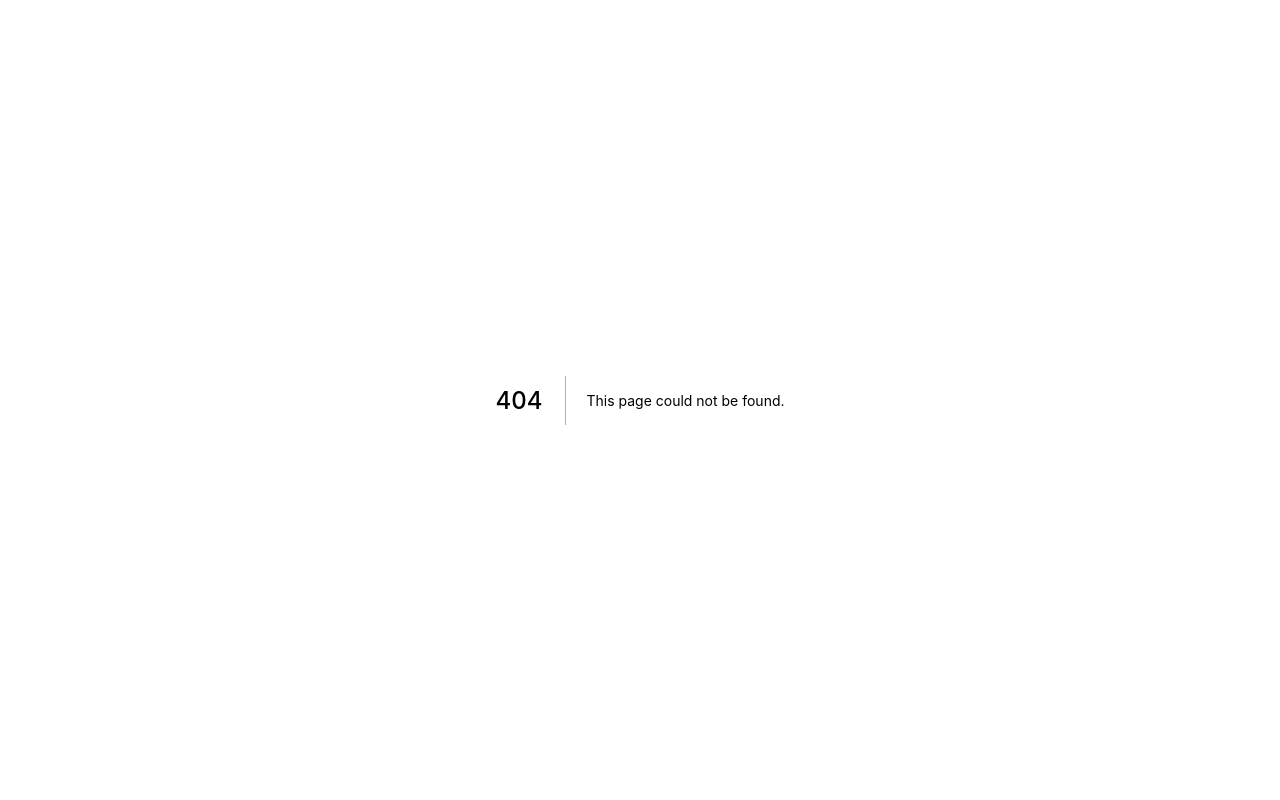
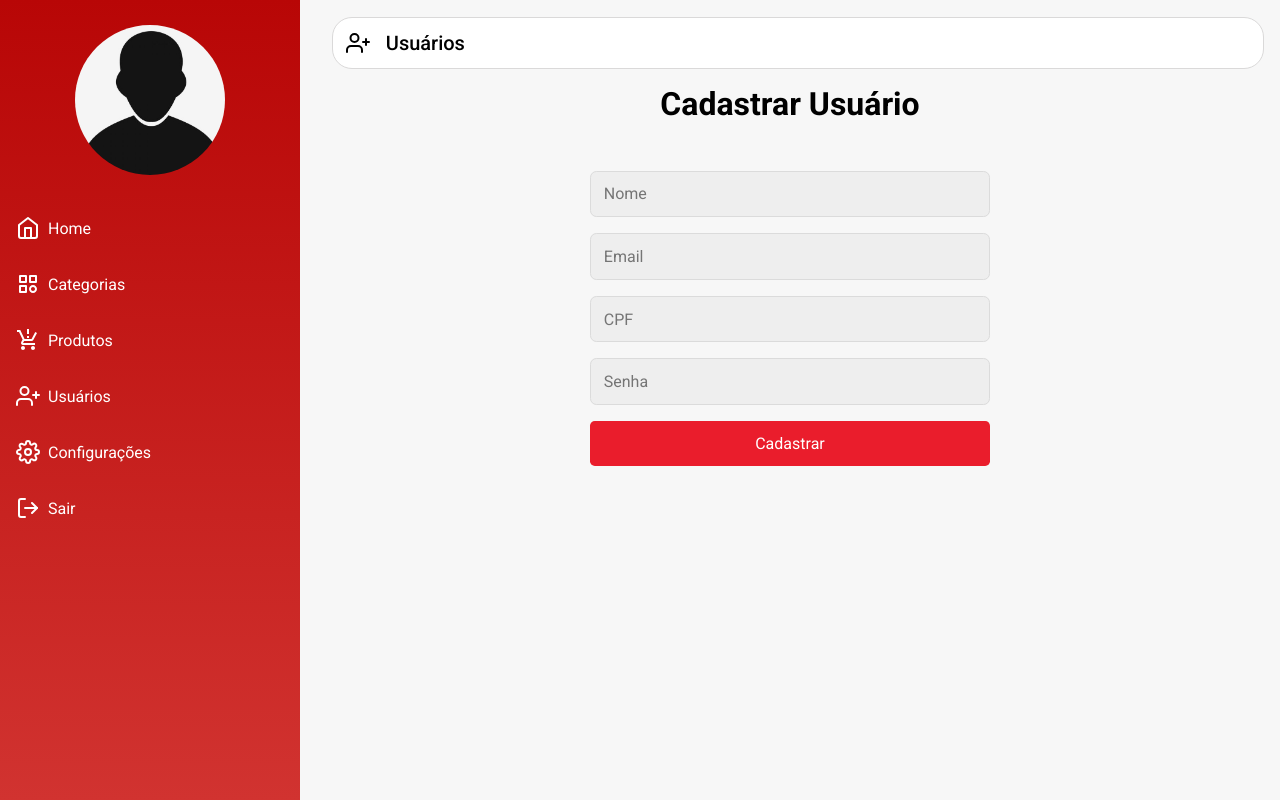
Before and after one commit to juniorsilvacc/gestao-pedidos, a Next.js app in the folder frontend/: page /user in a window 1280 px wide. Before the commit this address had no page. Built offline with nearby package versions, Linux system fonts and the light colour scheme.

Commit message:
feat: page creation user

```diff
--- a/frontend/src/contexts/AuthContext.tsx
+++ b/frontend/src/contexts/AuthContext.tsx
@@ -33,6 +33,7 @@ type AuthProviderProps = {
 type RegisterProps = {
   name: string;
   email: string;
+  cpf: string;
   password: string;
 }
 
@@ -90,15 +91,16 @@ export function AuthProvider({ children }: AuthProviderProps) {
     }
   }
 
-  async function register({ name, email, password }: RegisterProps) {
+  async function register({ name, email, cpf, password }: RegisterProps) {
     try {
       await api.post("/api/users/register", {
         name,
         email,
+        cpf,
         password
       })
 
-      toast.success("Usuário criado com success");
+      toast.success("Usuário criado");
 
       Router.push("/")
     } catch (error) {
--- a/frontend/src/pages/dashboard/styles.module.css
+++ b/frontend/src/pages/dashboard/styles.module.css
@@ -1,73 +1,3 @@
-/* .container{
-  max-width: 620px;
-  display: flex;
-  justify-content: center;
-  flex-direction: column;
-  margin: 3rem auto;
-  padding: 0 2rem;
-  overflow: hidden;
-}
-
-.title {
-  font-family: 'Poppins', sans-serif;
-  font-size: 1.6rem;
-  font-weight: bold;
-}
-
-.containerHeader{
-  display: flex;
-  justify-content: space-between;
-  align-items: center;
-}
-
-.containerHeader button{
-  background: transparent;
-  border: 0;
-  transition: transform 300ms;
-}
-
-.containerHeader button:hover{
-  transform: scale(1.2);
-  filter: brightness(1.08);
-}
-
-.orders{
-  display: flex;
-  flex-direction: column;
-  margin: 1rem 0;
-}
-
-.orderItem{
-  display: flex;
-  flex-direction: row;
-  background: #FFC1C4;
-  padding: 1rem;
-  align-items: center;
-  border-radius: .2rem;
-  transition: filter 500ms;
-  margin-bottom: .8rem;
-}
-
-.orderItem button{
-  background: transparent;
-  border: none;
-  font-size: 1.2rem;
-  color: var(--black);
-  font-weight: 400;
-  align-items: center;
-}
-
-.orderItem:hover{
-  filter: brightness(0.9);
-}
-
-.empty{
-  font-size: 1.2rem;
-  font-weight: 500;
-  text-align: center;
-  margin-top: 3rem;
-} */
-
 .content {
   margin-left: 300px;
   padding: 1px 16px;
@@ -84,6 +14,17 @@
   padding: .8rem;
 }
 
+.title {
+  margin-left: 1rem;
+  font-size: 1rem;
+}
+
+.title h1 {
+  font-size: 20px;
+  font-weight: 500;
+  margin-left: 16px;
+}
+
 .blockRefresh{
   display: flex;
   align-items: center;
@@ -97,17 +38,6 @@
   border: 1px solid rgb(161, 161, 161);
   padding: 3px;
   border-radius: 3px;
-}
-
-.title {
-  margin-left: 1rem;
-  font-size: 1rem;
-}
-
-.title h1 {
-  font-size: 20px;
-  font-weight: 500;
-  margin-left: 16px;
 }
 
 .requests{
--- /dev/null
+++ b/frontend/src/pages/user/index.tsx
@@ -0,0 +1,105 @@
+import React, { FormEvent, useContext, useState } from 'react'
+import Head from "next/head";
+import styles from "./styles.module.css";
+import { AuthContext } from '../../contexts/AuthContext';
+import { FiUserPlus } from 'react-icons/fi';
+import { toast } from 'react-toastify';
+
+// Components
+import Header from '../../components/header'
+import Button from '../../components/forms/Button';
+import Input from '../../components/forms/Input';
+
+export default function User() {
+  const { register } = useContext(AuthContext);
+
+  const [name, setName] = useState('');
+  const [email, setEmail] = useState('');
+  const [cpf, setCpf] = useState('');
+  const [password, setPassword] = useState('');
+
+  const [loading, setLoading] = useState(false);
+
+  async function handleRegister(e: FormEvent) {
+    e.preventDefault();
+
+    if (name === '' || email === '' || cpf === '' || password === '') {
+      return toast.warning("Preencha todos os campos")
+    }
+
+    setLoading(true);
+
+    let data = {
+      name,
+      email,
+      cpf,
+      password
+    }
+
+    await register(data);
+
+    setLoading(false);
+  }
+
+  return (
+    <>
+      <Head>
+        <title>Gestão de Pedidos - Cadastrar Usuário</title>
+      </Head>
+      <div>
+        <Header />
+
+        <div className={styles.content}>
+          <div className={styles.title}>
+            <FiUserPlus color="#000" size={24} />
+            <h1>Usuários</h1>
+          </div>
+
+          <div className={styles.container}>
+            <h1 className={styles.titlePageUser}>Cadastrar Usuário</h1>
+
+            <div className={styles.login}>
+              <form onSubmit={handleRegister}>
+                <Input
+                  placeholder="Nome"
+                  type="text"
+                  value={name}
+                  onChange={(e) => setName(e.target.value)}
+                />
+
+                <Input
+                  placeholder="Email"
+                  type="email"
+                  value={email}
+                  onChange={(e) => setEmail(e.target.value)}
+                />
+
+                <Input
+                  placeholder="CPF"
+                  type="cpf"
+                  value={cpf}
+                  onChange={(e) => setCpf(e.target.value)}
+                />
+
+                <Input
+                  placeholder="Senha"
+                  type="password"
+                  value={password}
+                  onChange={(e) => setPassword(e.target.value)}
+                />
+
+                <Button
+                  type="submit"
+                  Loading={loading}
+                >
+                  Cadastrar
+                </Button>
+              </form>
+            </div>
+          </div>
+
+        </div>
+      </div>
+    </>
+  )
+}
--- /dev/null
+++ b/frontend/src/pages/user/styles.module.css
@@ -0,0 +1,61 @@
+.content {
+  margin-left: 300px;
+  padding: 1px 16px;
+}
+
+.title {
+  display: flex;
+  flex-direction: row;
+  align-items: center;
+  margin: 1rem 0;
+  border-radius: 20px;
+  background-color: #fff;
+  border: 1px solid rgb(218, 217, 217);
+  padding: .8rem;
+}
+
+.title {
+  margin-left: 1rem;
+  font-size: 1rem;
+}
+
+.title h1 {
+  font-size: 20px;
+  font-weight: 500;
+  margin-left: 16px;
+}
+
+.container {
+  display: flex;
+  align-items: center;
+  flex-direction: column;
+  margin: 0 auto;
+  padding: 0 2rem;
+}
+
+.login {
+  margin-top: 1rem;
+  display: flex;
+  justify-content: center;
+  align-items: center;
+  flex-direction: column;
+  width: 400px;
+  padding: 2rem 0 2rem 0;
+}
+
+.login form {
+  width: 100%;
+  display: flex;
+  flex-direction: column;
+}
+
+.titlePageUser {
+  text-align: center;
+  font-size: 2rem;
+}
+
+@media screen and (max-width: 768px) {
+  .content {
+   margin-left: 0;
+  }
+}
```
Also changed, not shown: frontend/src/pages/dashboard/index.tsx (+4 -98 lines), frontend/src/pages/register/index.tsx (+72 -72 lines).
